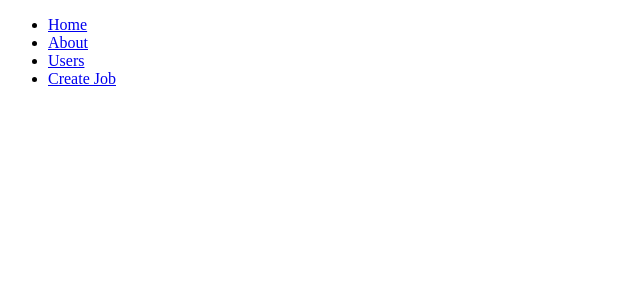
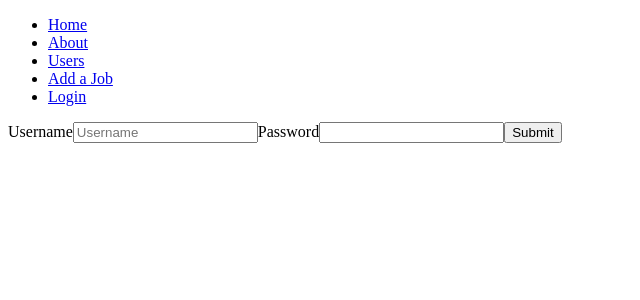
Before and after one commit to ArtusU/job-platform, a React (Create React App) app in the folder frontend/: page /login in a window 1280 px wide. Shown: the top 300 px of the page, without its empty margins (0-640 px from the left). Built offline with nearby package versions, Linux system fonts and the light colour scheme.

Commit message:
authentication login

```diff
--- a/frontend/src/App.js
+++ b/frontend/src/App.js
@@ -1,40 +1,35 @@
 import React from "react";
-import { BrowserRouter as Router, Routes, Route, Link } from "react-router-dom";
-import { JobDetail } from "./components/JobDetail";
-import { JobList } from "./components/JobList";
-import { JobCreate } from "./components/JobCreate";
+import {
+  BrowserRouter as Router,
+  Routes,
+  Route,
+} from "react-router-dom";
+import { AuthContextProvider } from './contexts/AuthContext'
+import { JobList } from './components/JobList'
+import { JobDetail } from './components/JobDetail'
+import { JobCreate } from './components/JobCreate'
+import { Login } from './components/Login'
+import { Navbar } from "./components/Navbar";
 
 export default function App() {
   return (
     <Router>
+      <AuthContextProvider>
         <div>
-        <nav>
-          <ul>
-            <li>
-              <Link to="/">Home</Link>
-            </li>
-            <li>
-              <Link to="/about">About</Link>
-            </li>
-            <li>
-              <Link to="/users">Users</Link>
-            </li>
-            <li>
-              <Link to="/create-job">Create Job</Link>
-            </li>
-          </ul>
-        </nav>
+          <Navbar />
 
           {/* A <Routes> looks through its children <Route>s and
               renders the first one that matches the current URL. */}
           <Routes>
-          <Route path="/about" element={<About />} />
+            <Route path="/about" element={<About/>} />
             <Route path="/users" element={<Users />} />
             <Route path="/jobs/:id" element={<JobDetail />} />
-          <Route path="/create-job" element={<JobCreate exact />} />
+            <Route path="/create-job" element={<JobCreate />} exact />
+            <Route path="/login" element={<Login />} exact />
             <Route path="/" element={<JobList />} exact />
           </Routes>
         </div>
+      </AuthContextProvider>
     </Router>
   );
 }
--- a/frontend/src/api.js
+++ b/frontend/src/api.js
@@ -1,11 +1,15 @@
-const baseURL = "http://127.0.0.1:8000/api"
+const baseURL = "http://127.0.0.1:8000"
+const apiURL = `${baseURL}/api`
 
 export const API = {
+    auth: {
+        login: `${baseURL}/auth-token/`
+    },
     jobs: {
-        list: `${baseURL}/jobs/`,
-        create: `${baseURL}/create-job/`,
-        retrieve: id => `${baseURL}/jobs/${id}/`,
-        update: id => `${baseURL}/jobs/${id}/update/`,
-        delete: id => `${baseURL}/jobs/${id}/delete/`,
+        list: `${apiURL}/jobs/`,
+        create: `${apiURL}/create-job/`,
+        retrieve: id => `${apiURL}/jobs/${id}/`,
+        update: id => `${apiURL}/jobs/${id}/update/`,
+        delete: id => `${apiURL}/jobs/${id}/delete/`,
     }
 }
--- a/frontend/src/components/JobCreate.js
+++ b/frontend/src/components/JobCreate.js
@@ -1,15 +1,21 @@
+import { useContext, useState } from 'react';
 import { Formik, Field, Form } from 'formik';
 import axios from "axios"
 import { API } from '../api'
-import { useState } from 'react';
+import { AuthContext } from "../contexts/AuthContext";
 
 export function JobCreate() {
     const [loading, setLoading] = useState(false)
+    const { user: { token } } = useContext(AuthContext)
 
     function handleSubmit(values) {
         console.log(values)
         setLoading(true)
-        axios.post(API.jobs.create, values)
+        axios.post(API.jobs.create, values, {
+            headers: {
+                "Authorization": `Token ${token}`
+            }
+        })
             .then(res => {
                 console.log(res.data)
             })
@@ -23,11 +29,11 @@
             {loading && "Loading..."}
             <Formik
                 initialValues={{
-                    title: '',
-                    company_name: '',
-                    company_website: '',
-                    location:'',
-                    salary: null
+                    title: 'Software developer',
+                    company_name: 'Facebook',
+                    company_website: 'https://facebook.com',
+                    location:'California',
+                    salary: 100000
                 }}
                 onSubmit={handleSubmit}>
 
--- a/frontend/src/components/JobDetail.js
+++ b/frontend/src/components/JobDetail.js
@@ -15,7 +15,7 @@
       });
     }
     fetchJob();
-  }, []);
+  }, [id]);
 
   return (
     <div>
--- /dev/null
+++ b/frontend/src/components/Login.js
@@ -0,0 +1,48 @@
+import { useState } from "react";
+import { Formik, Field, Form } from "formik";
+import axios from "axios";
+import { API } from "../api";
+import { authService } from "../services/authentication";
+
+export function Login() {
+  const [loading, setLoading] = useState(false);
+
+  function handleSubmit(values) {
+    setLoading(true);
+    axios
+      .post(API.auth.login, values)
+      .then((res) => authService.login(res.data.token))
+      .finally(() => setLoading(false));
+  }
+
+  return (
+    <div>
+      {loading && "Loading..."}
+      <Formik
+        initialValues={{
+          username: "",
+          password: "",
+        }}
+        onSubmit={handleSubmit}
+      >
+        {({ errors, touched }) => (
+          <Form>
+            <label htmlFor="username">Username</label>
+            <Field id="username" name="username" placeholder="Username" />
+            {touched.username && errors.username && (
+              <div>{errors.username}</div>
+            )}
+
+            <label htmlFor="password">Password</label>
+            <Field id="password" name="password" type="password" />
+            {touched.password && errors.password && (
+              <div>{errors.password}</div>
+            )}
+
+            <button type="submit">Submit</button>
+          </Form>
+        )}
+      </Formik>
+    </div>
+  );
+}
--- /dev/null
+++ b/frontend/src/components/Navbar.js
@@ -0,0 +1,35 @@
+import { useContext } from "react";
+import { Link } from "react-router-dom";
+import { AuthContext } from "../contexts/AuthContext";
+
+export function Navbar() {
+  const { user } = useContext(AuthContext);
+
+  return (
+    <nav>
+      <ul>
+        <li>
+          <Link to="/">Home</Link>
+        </li>
+        <li>
+          <Link to="/about">About</Link>
+        </li>
+        <li>
+          <Link to="/users">Users</Link>
+        </li>
+        <li>
+          <Link to="/create-job">Add a Job</Link>
+        </li>
+        {user ? (
+          <li>
+            <Link to="/logout">Logout</Link>
+          </li>
+        ) : (
+          <li>
+            <Link to="/login">Login</Link>
+          </li>
+        )}
+      </ul>
+    </nav>
+  );
+}
--- /dev/null
+++ b/frontend/src/contexts/AuthContext.js
@@ -0,0 +1,32 @@
+import React, { useState } from "react";
+import { authService } from "../services/authentication";
+
+export const AuthContext = React.createContext(null);
+
+export function AuthContextProvider({ children }) {
+  const [user, setUser] = useState(() => {
+    return authService.getUser();
+  });
+
+  function logout() {
+    authService.logout();
+    setUser(null);
+  }
+
+  function login() {
+    const user = authService.login();
+    setUser(user);
+  }
+
+  return (
+    <AuthContext.Provider
+      value={{
+        logout,
+        login,
+        user,
+      }}
+    >
+      {children}
+    </AuthContext.Provider>
+  );
+}
--- /dev/null
+++ b/frontend/src/services/authentication.js
@@ -0,0 +1,30 @@
+function login(token) {
+  const user = {
+    // email: "test@test.com",
+    token: token,
+    // userId: 1
+  };
+  localStorage.setItem("user", JSON.stringify(user));
+  return user;
+}
+
+function logout() {
+  console.log("Logging out...");
+  localStorage.removeItem("user");
+}
+
+function isLoggedIn() {
+  const user = localStorage.getItem("user");
+  return user !== null;
+}
+
+function getUser() {
+  return JSON.parse(localStorage.getItem("user"));
+}
+
+export const authService = {
+  login,
+  logout,
+  isLoggedIn,
+  getUser,
+};
```
Also changed, not shown: 2 other files (tests, documents, lock files or other folders). Lines whose indentation alone changed are shown as unchanged.
